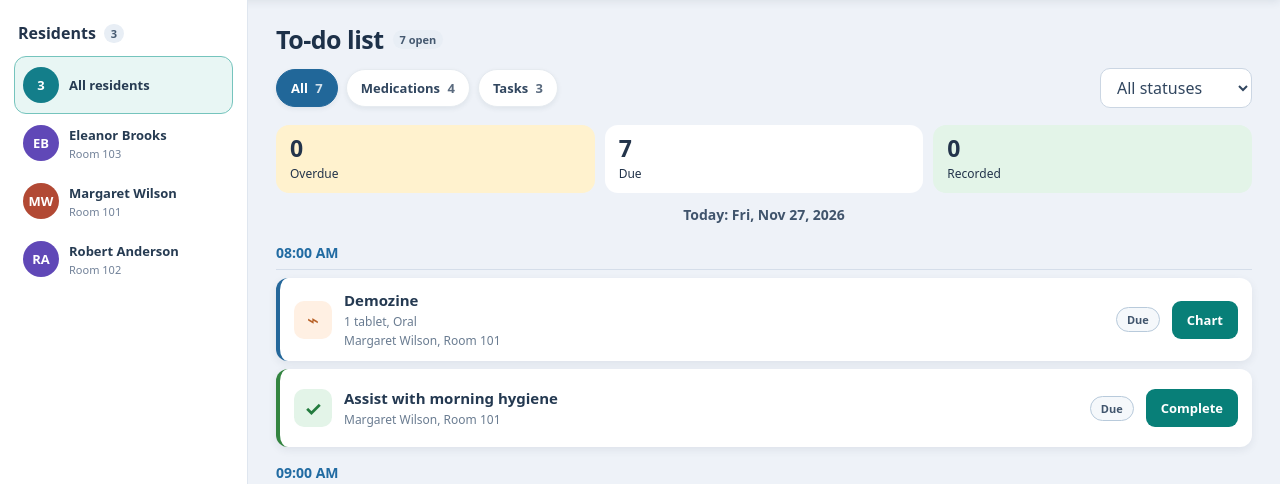
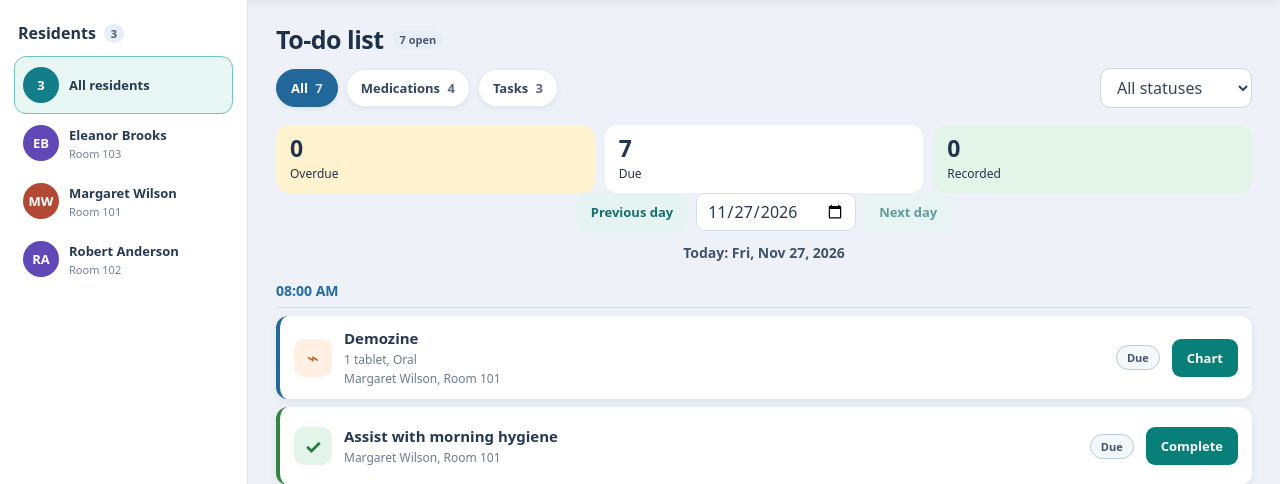
Before and after one commit to Jb05ds/medication_charting_system, a Laravel app: page / in a window 1280 px wide. Shown: the part 91-575 px from the top of the page. Run offline with Laravel 12, Linux system fonts and the light colour scheme; data comes from the database, SQL or seed files in the repository; data that the repository does not hold is empty; style sheets or scripts are compiled from the project's sources.

Commit message:
feat: add daily chart date navigation

```diff
--- a/resources/css/app.css
+++ b/resources/css/app.css
@@ -424,6 +424,24 @@ textarea:focus-visible {
     text-align: center;
     font-size: 14px;
     font-weight: 700;
+}
+
+.date-navigation {
+    display: flex;
+    align-items: center;
+    justify-content: center;
+    gap: 8px;
+}
+
+.date-navigation input {
+    min-width: 160px;
+    min-height: 38px;
+    padding: 0 10px;
+    border: 1px solid #d5dee7;
+    border-radius: 9px;
+    color: #263b51;
+    background: white;
+    font: inherit;
 }
 
 .timeline {
@@ -947,6 +965,14 @@ textarea:focus-visible {
         font-size: 13px;
     }
 
+    .date-navigation {
+        gap: 6px;
+    }
+
+    .date-navigation .secondary-button {
+        padding: 0 10px;
+    }
+
     .item-card {
         position: relative;
         min-height: 94px;
--- a/resources/js/views/DailyBoard.vue
+++ b/resources/js/views/DailyBoard.vue
@@ -6,6 +6,16 @@ import { useRoute, useRouter } from 'vue-router';
 const route = useRoute();
 const router = useRouter();
 const appTimezone = document.querySelector('meta[name="app-timezone"]')?.content || 'UTC';
+const todayDate = computed(() => currentAppDate());
+const selectedDate = computed(() => {
+    const requestedDate = route.query.date;
+
+    return typeof requestedDate === 'string'
+        && isValidDate(requestedDate)
+        && requestedDate <= todayDate.value
+        ? requestedDate
+        : todayDate.value;
+});
 const patients = ref([]);
 const medicationDoses = ref([]);
 const medicationOrders = ref([]);
@@ -115,15 +125,18 @@ const tabCounts = computed(() => ({
     task: careTasks.value.length,
 }));
 
-const dateLabel = computed(() =>
-    new Intl.DateTimeFormat(undefined, {
+const isToday = computed(() => selectedDate.value === todayDate.value);
+const dateLabel = computed(() => {
+    const selectedDay = new Date(`${selectedDate.value}T12:00:00Z`);
+
+    return new Intl.DateTimeFormat(undefined, {
         weekday: 'short',
         month: 'short',
         day: 'numeric',
         year: 'numeric',
-        timeZone: appTimezone,
-    }).format(new Date()),
-);
+        timeZone: 'UTC',
+    }).format(selectedDay);
+});
 
 function formatTime(value) {
     return new Intl.DateTimeFormat(undefined, {
@@ -173,9 +186,10 @@ async function loadDailyItems() {
     medicationOrders.value = [];
     careTasks.value = [];
 
-    const params = selectedPatientId.value
-        ? { patient_id: selectedPatientId.value }
-        : {};
+    const params = {
+        date: selectedDate.value,
+        ...(selectedPatientId.value ? { patient_id: selectedPatientId.value } : {}),
+    };
     const ordersRequest = selectedPatientId.value
         ? axios.get(`/api/patients/${selectedPatientId.value}/orders`)
         : Promise.resolve({ data: { data: [] } });
@@ -226,7 +240,36 @@ async function selectPatient(patientId) {
     });
 }
 
-watch(() => route.query.patient, () => {
+async function selectDate(date) {
+    if (!isValidDate(date) || date > todayDate.value) {
+        return;
+    }
+
+    await router.replace({
+        query: {
+            ...route.query,
+            date: date === todayDate.value ? undefined : date,
+        },
+    });
+}
+
+function changeDateBy(days) {
+    const date = new Date(`${selectedDate.value}T00:00:00Z`);
+    date.setUTCDate(date.getUTCDate() + days);
+    void selectDate(date.toISOString().slice(0, 10));
+}
+
+function isValidDate(value) {
+    if (!/^\d{4}-\d{2}-\d{2}$/.test(value)) {
+        return false;
+    }
+
+    const date = new Date(`${value}T00:00:00Z`);
+
+    return !Number.isNaN(date.getTime()) && date.toISOString().slice(0, 10) === value;
+}
+
+watch(() => [route.query.patient, route.query.date], () => {
     if (patients.value.length) {
         loadDailyItems();
     }
@@ -686,7 +729,28 @@ async function saveMedication() {
                     </div>
                 </section>
 
-                <p class="sample-day">Today: {{ dateLabel }}</p>
+                <div class="date-navigation" aria-label="Chart date">
+                    <button class="secondary-button" type="button" @click="changeDateBy(-1)">
+                        Previous day
+                    </button>
+                    <label class="sr-only" for="chart-date">Choose chart date</label>
+                    <input
+                        id="chart-date"
+                        type="date"
+                        :max="todayDate"
+                        :value="selectedDate"
+                        @change="selectDate($event.target.value)"
+                    >
+                    <button
+                        class="secondary-button"
+                        type="button"
+                        :disabled="isToday"
+                        @click="changeDateBy(1)"
+                    >
+                        Next day
+                    </button>
+                </div>
+                <p class="sample-day">{{ isToday ? 'Today' : 'Viewing' }}: {{ dateLabel }}</p>
 
                 <div v-if="isLoading" class="state-message" role="status">
                     Loading today’s list…
```
Also changed, not shown: resources/js/views/DailyBoard.test.js (+30 -0 lines), README.md.
